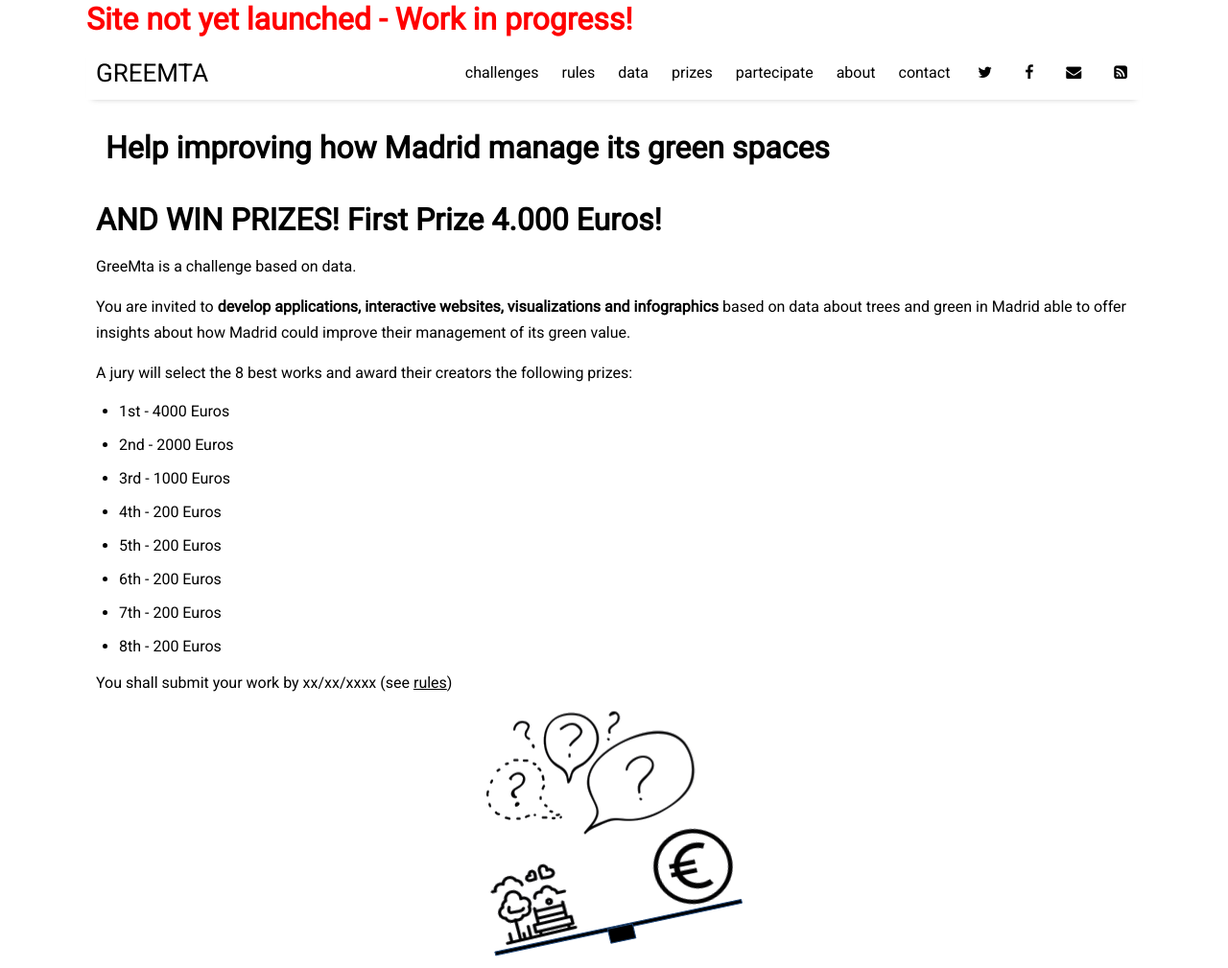
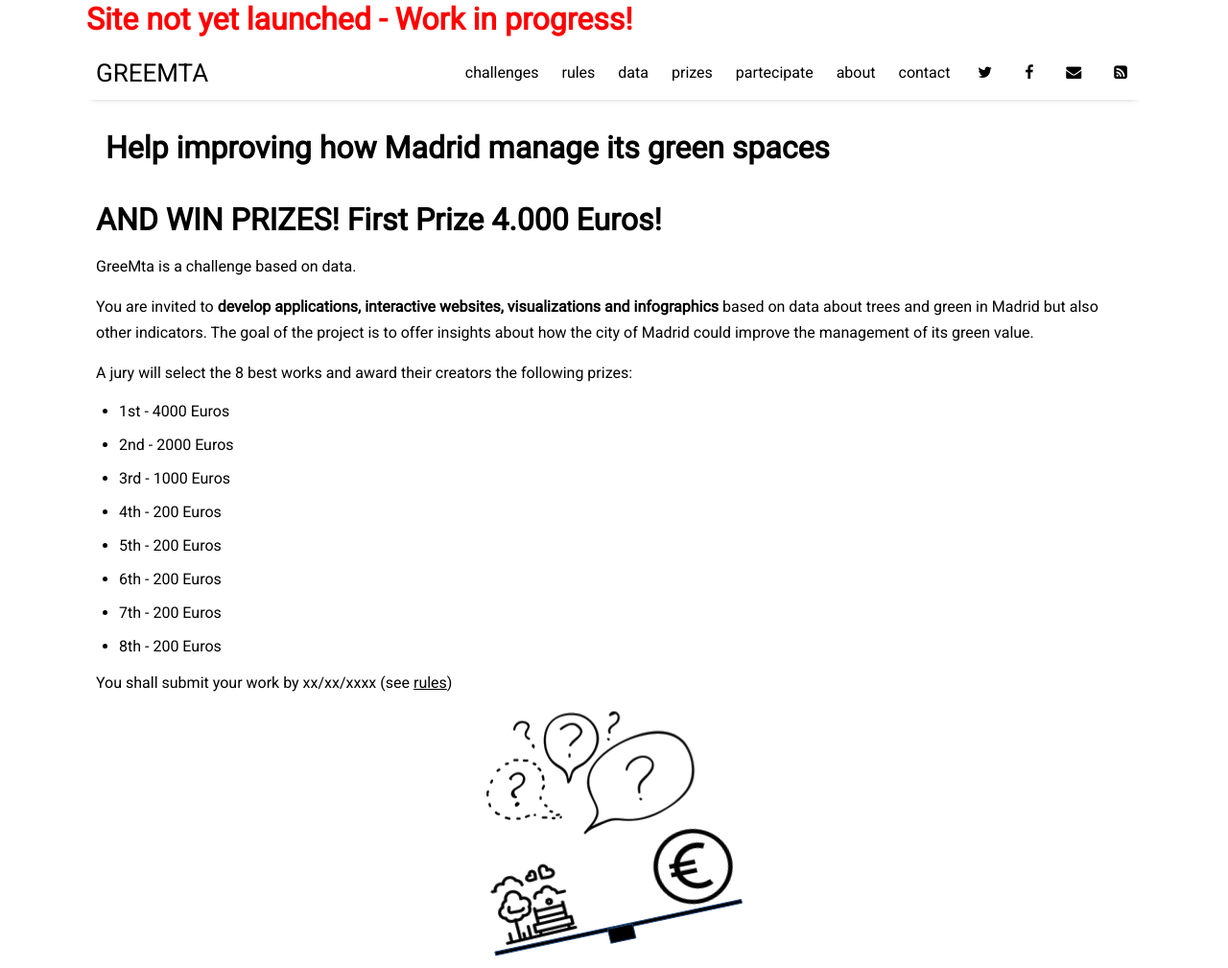
Before and after one commit to piskello/greemta, a Jekyll site: the page built from docs/index.md, in a window 1280 px wide and 1113 px high, cut to the strip 0-1009 px from the top of the window. Shown: the whole strip at 96% size. Built offline with Jekyll 4.4.1, drawn with Linux system fonts in a browser that asks for light colours; nearby versions of some CDN libraries; comment, search, counter and statistics services are not loaded.

Commit message:
Update index.md

```diff
--- a/docs/index.md
+++ b/docs/index.md
@@ -8,7 +8,7 @@ title: Help improving how Madrid manage its green spaces
 
 GreeMta is a challenge based on data.
 
-You are invited to **develop applications, interactive websites, visualizations and infographics** based on data about trees and green in Madrid able to offer insights about how Madrid could improve their management of its green value.
+You are invited to **develop applications, interactive websites, visualizations and infographics** based on data about trees and green in Madrid but also other indicators. The goal of the project is to offer insights about how the city of Madrid could improve the management of its green value.
 
 A jury will select the 8 best works and award their creators the following prizes:
 * 1st - 4000 Euros
```
